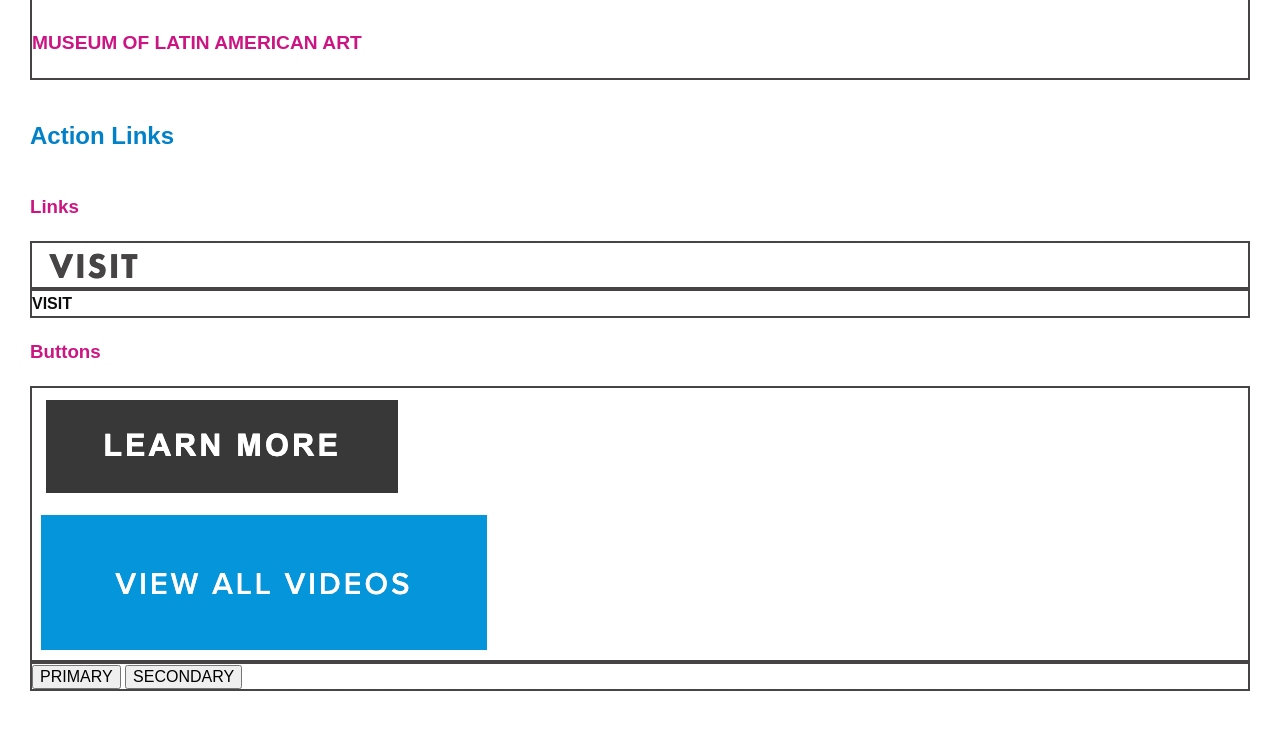
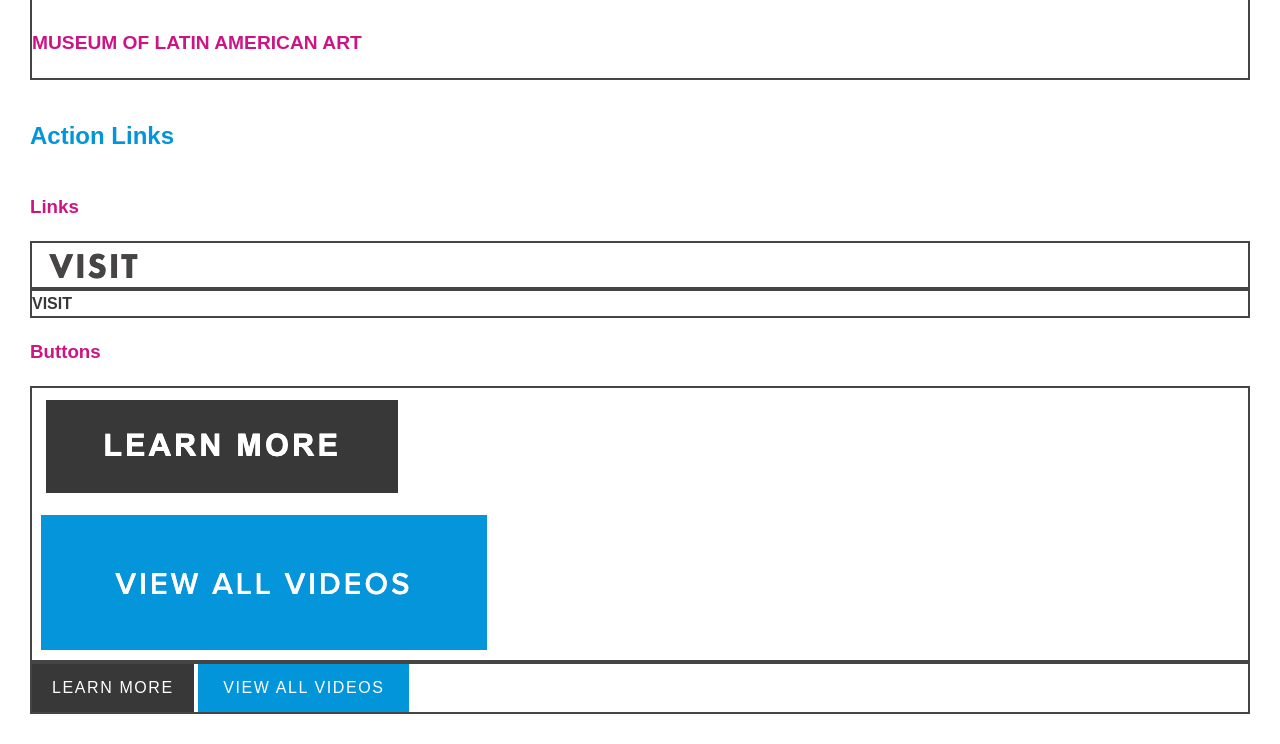
Before and after one commit to ckoutianov-mcad/molaa-casestudy, a plain HTML site: page components/index.html in a window 1280 px wide. Shown: the part 1297-2041 px from the top of the page. Before the commit the page ends 2018 px from the top, so only its background shows below. Drawn offline with Linux system fonts and the light colour scheme; a web font is replaced by a local one.

Commit message:
Action Links styled

```diff
--- a/components/index.html
+++ b/components/index.html
@@ -79,8 +79,8 @@
         src="img/button__blue.png" alt="Secondary button image">
         </div>
         <div class="component__code">
-           <button class="button--primary">PRIMARY</button>
-           <button class="button--secondary">SECONDARY</button>
+           <button class="button--primary">LEARN MORE</button>
+           <button class="button--secondary">VIEW ALL VIDEOS</button>
         </div>
     </article>
 
--- a/css/main.css
+++ b/css/main.css
@@ -2,10 +2,10 @@
     --font-regular: "Proxima-Nova", sans-serif;
     --font-extrabold: "Proxima-Nova-Wide", sans-serif;
     --dark-gray: #464444;
-    --smoky-black: #0D0D0D;
+    --smoky-black: #383838;
     --white: #ffffff;
     --primary-color: #C5066B;
-    --secondary-color: #0281C8;
+    --secondary-color: #0395da;
     --tertiary-color: #cc1583;
 }
 html {
@@ -87,3 +87,22 @@
  a:hover {
     color: var(--dark-gray);
  }
+
+ button {
+    color: var(--white);
+    font-family: var(--font-regular);
+    font-weight: 500;
+    font-size: 1rem;
+    border: none;
+    letter-spacing: 0.1em;
+ }
+
+ .button--primary {
+    background-color: var(--smoky-black);
+    padding: 15px 20px;
+ }
+
+ .button--secondary {
+    background-color: var(--secondary-color);
+    padding: 15px 25px;
+ }
```
